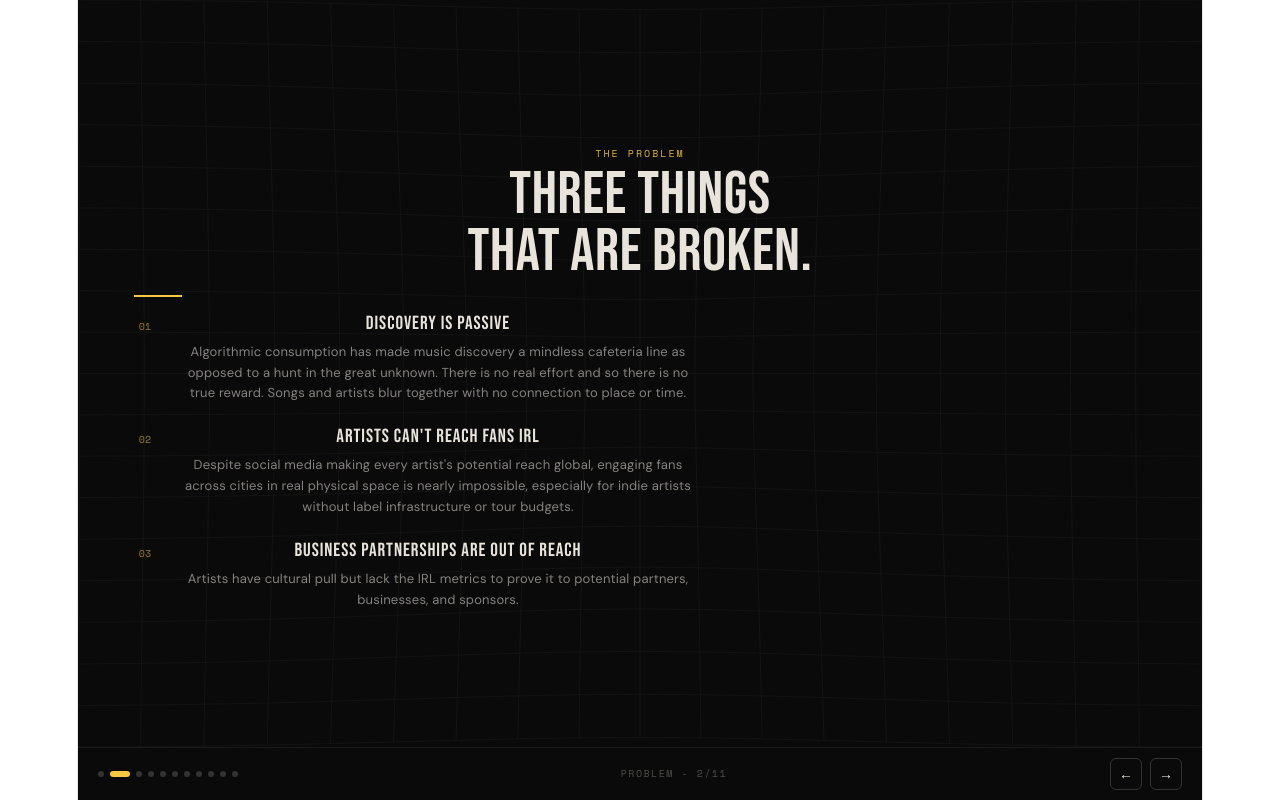
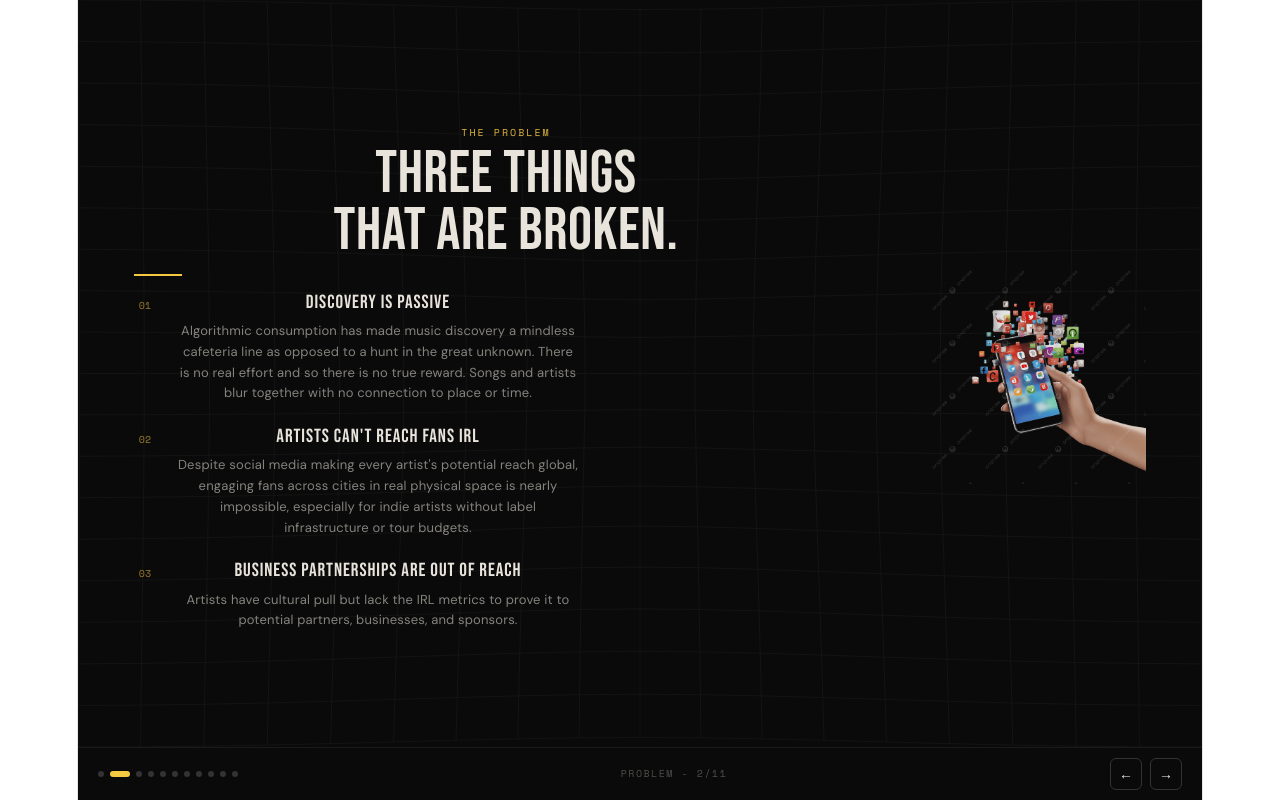
Before and after one commit to Pullglobal/pull-investor-pitch-deck, a React (Vite) app: page / in a window 1280 px wide. Both pictures are taken after a click on the button 127 px from the left and 774 px from the top of the page. Built offline with nearby package versions, Linux system fonts and the light colour scheme.

Commit message:
move images to public

```diff
--- a/src/App.jsx
+++ b/src/App.jsx
@@ -156,7 +156,8 @@ function ProblemSlide() {
   return (
     <div style={{ position: "relative", width: "100%", height: "100%", background: BLACK, display: "flex", flexDirection: "column", justifyContent: "center", padding: "36px 56px", overflow: "hidden", boxSizing: "border-box" }}>
       <WarpGrid color={OFFWHITE} opacity={0.05} />
-      <div style={{ position: "relative", zIndex: 2 }}>
+      <div style={{ position: "relative", zIndex: 2, display: "flex", gap: 48, alignItems: "center" }}>
+        <div style={{ flex: 1, minWidth: 0 }}>
           <Tag>The Problem</Tag>
           <SlideTitle>Three things<br />that are broken.</SlideTitle>
           <Rule />
@@ -166,10 +167,14 @@ function ProblemSlide() {
                 <div style={{ fontFamily: "'Space Mono', monospace", fontSize: 10, color: YELLOW, opacity: 0.6, paddingTop: 3, minWidth: 22 }}>{p.num}</div>
                 <div>
                   <div style={{ fontFamily: "'Bebas Neue', sans-serif", fontSize: 19, color: OFFWHITE, letterSpacing: "0.05em", marginBottom: 5 }}>{p.headline}</div>
-                <div style={{ fontFamily: "'DM Sans', sans-serif", fontSize: 13, color: OFFWHITE, opacity: 0.55, lineHeight: 1.6, maxWidth: 520 }}>{p.body}</div>
+                  <div style={{ fontFamily: "'DM Sans', sans-serif", fontSize: 13, color: OFFWHITE, opacity: 0.55, lineHeight: 1.6, maxWidth: 400 }}>{p.body}</div>
                 </div>
               </div>
             ))}
+          </div>
+        </div>
+        <div style={{ width: 220, flexShrink: 0, display: "flex", alignItems: "center", justifyContent: "center" }}>
+          <img src="/social.png" alt="" style={{ width: "100%", height: 320, objectFit: "contain", opacity: 0.9 }} />
         </div>
       </div>
     </div>
@@ -195,7 +200,8 @@ function SolutionSlide() {
   return (
     <div style={{ position: "relative", width: "100%", height: "100%", background: YELLOW, display: "flex", flexDirection: "column", justifyContent: "center", padding: "36px 56px", overflow: "hidden", boxSizing: "border-box" }}>
       <WarpGrid color={BLACK} opacity={0.1} />
-      <div style={{ position: "relative", zIndex: 2 }}>
+      <div style={{ position: "relative", zIndex: 2, display: "flex", gap: 48, alignItems: "center" }}>
+        <div style={{ flex: 1, minWidth: 0 }}>
           <Tag><span style={{ color: BLACK, opacity: 0.5 }}>The Solution</span></Tag>
           <div style={{ fontFamily: "'Bebas Neue', sans-serif", fontSize: "clamp(34px, 5vw, 60px)", color: BLACK, lineHeight: 0.95, marginBottom: 8 }}>
             Music anchored<br />to place.
@@ -207,10 +213,16 @@ function SolutionSlide() {
                 <div style={{ width: 5, height: 5, borderRadius: "50%", background: BLACK, opacity: 0.4, marginTop: 8, flexShrink: 0 }} />
                 <div>
                   <div style={{ fontFamily: "'Bebas Neue', sans-serif", fontSize: 18, color: BLACK, letterSpacing: "0.04em", marginBottom: 4 }}>{s.headline}</div>
-                <div style={{ fontFamily: "'DM Sans', sans-serif", fontSize: 13, color: BLACK, opacity: 0.6, lineHeight: 1.6, maxWidth: 520 }}>{s.body}</div>
+                  <div style={{ fontFamily: "'DM Sans', sans-serif", fontSize: 13, color: BLACK, opacity: 0.6, lineHeight: 1.6, maxWidth: 400 }}>{s.body}</div>
                 </div>
               </div>
             ))}
+          </div>
+        </div>
+        <div style={{ width: 180, flexShrink: 0, display: "flex", alignItems: "center", justifyContent: "center" }}>
+          <div style={{ borderRadius: 24, overflow: "hidden", boxShadow: "0 8px 40px #00000033", border: "1px solid #00000022" }}>
+            <img src="/screenshot.png" alt="" style={{ width: 170, height: 320, objectFit: "cover", display: "block" }} />
+          </div>
         </div>
       </div>
     </div>
@@ -221,7 +233,7 @@ function ProductSlide() {
   return (
     <div style={{ position: "relative", width: "100%", height: "100%", background: BLACK, display: "flex", flexDirection: "column", justifyContent: "center", padding: "36px 56px", overflow: "hidden", boxSizing: "border-box" }}>
       <WarpGrid color={YELLOW} opacity={0.08} />
-      <div style={{ position: "relative", zIndex: 2, display: "flex", gap: 44, alignItems: "center" }}>
+      <div style={{ position: "relative", zIndex: 2, display: "flex", gap: 44, alignItems: "flex-start", paddingTop: 8 }}>
         <div style={{ flex: 1, minWidth: 0 }}>
           <Tag>The Product</Tag>
           <SlideTitle>A living map<br />of music.</SlideTitle>
```
Also changed, not shown: public/screenshot.png (added), public/social.png (added). Lines whose indentation alone changed are shown as unchanged.
